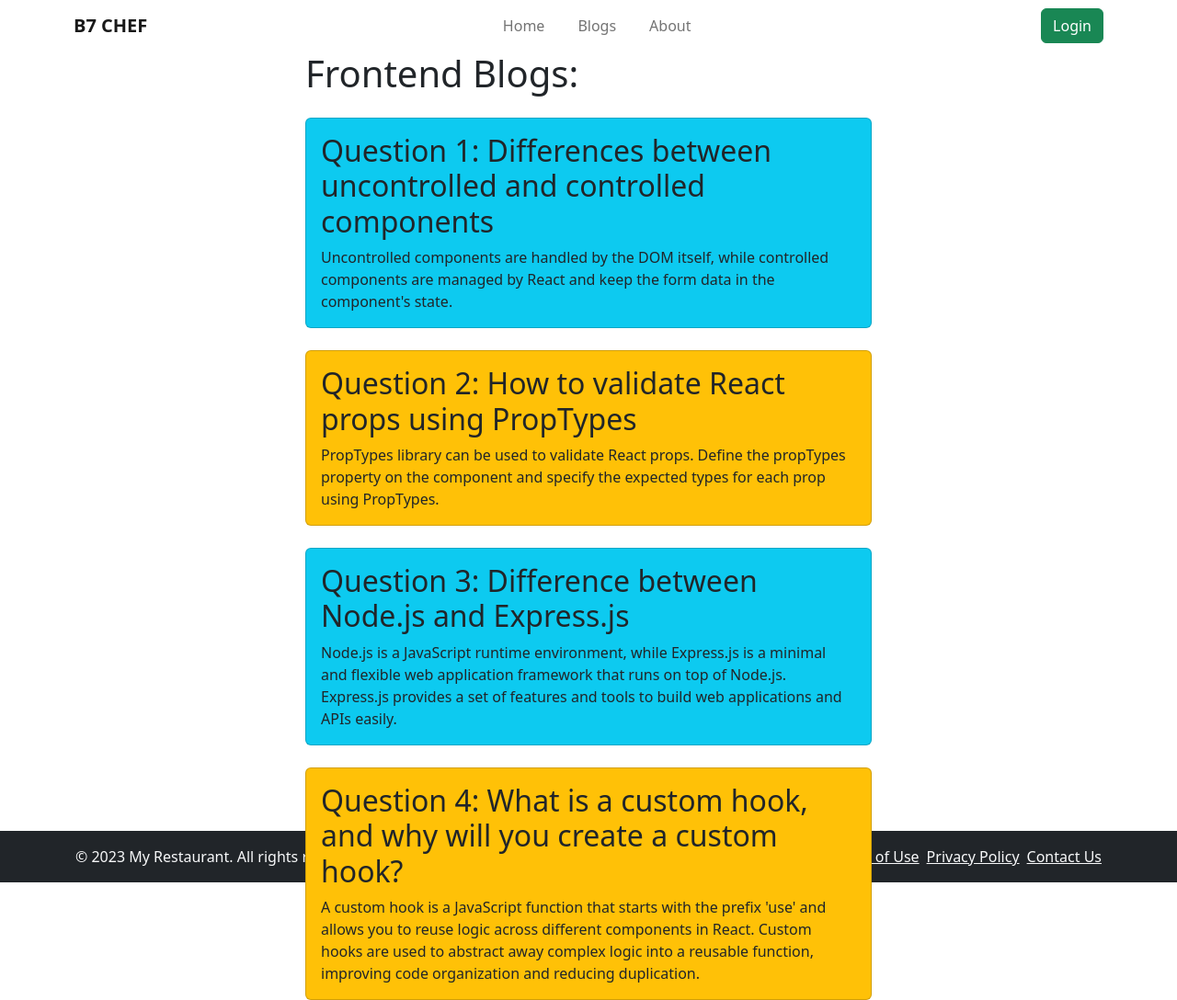
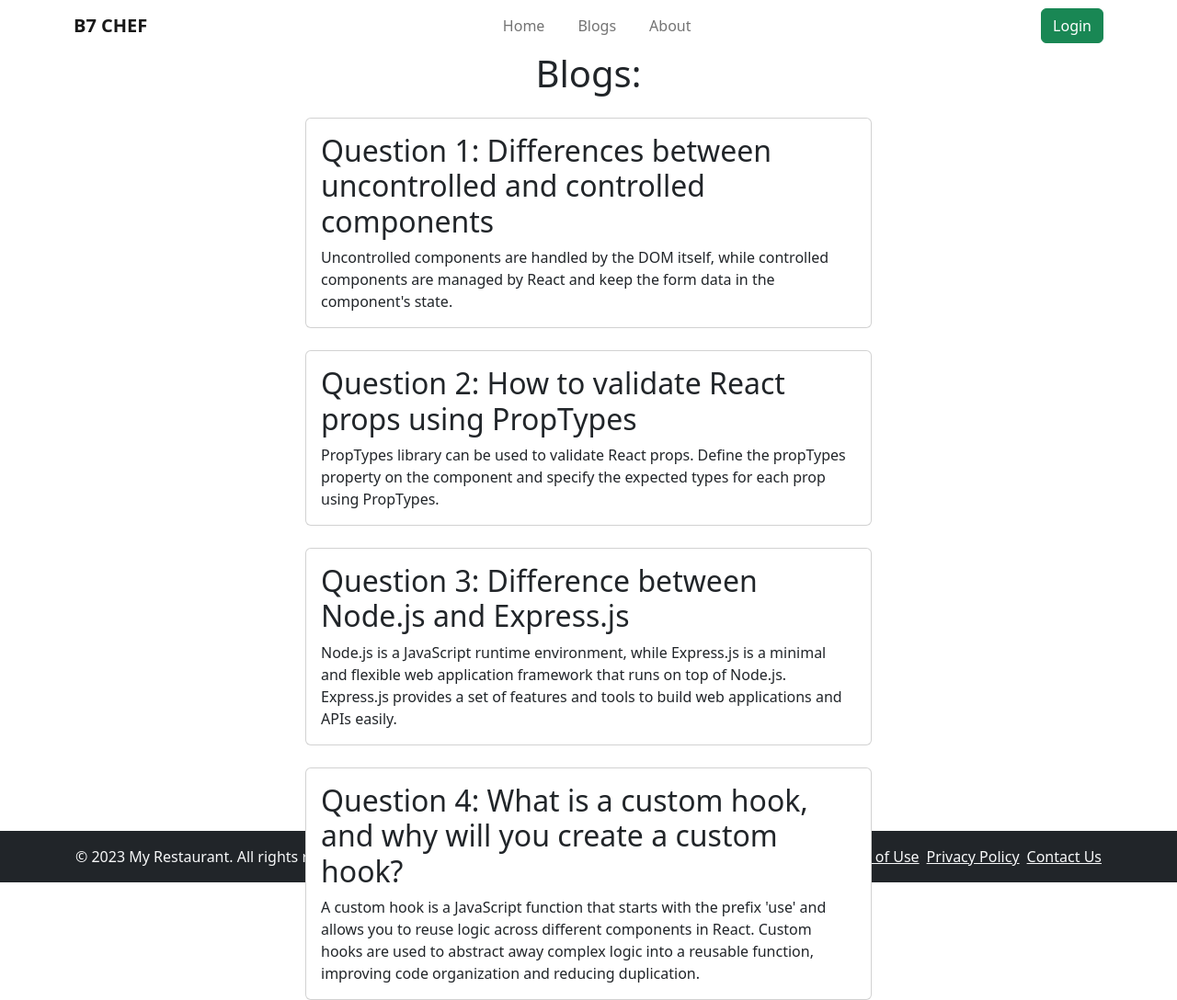
Before and after one commit to AhnafAlve/b7-chef-client, a React (Vite) app: page /blogs in a window 1280 px wide. Shown: the whole page at 92% size. Built offline with nearby package versions, Linux system fonts and the light colour scheme; no server answers.

Commit message:
spinner added

```diff
--- a/src/pages/Blogs/Blogs.jsx
+++ b/src/pages/Blogs/Blogs.jsx
@@ -3,8 +3,8 @@ import React from 'react';
 const Blogs = () => {
     return (
         <div className="container w-50 vh-100">
-            <h1 className="mb-4">Frontend Blogs:</h1>
-            <div className="card bg-info mb-4">
+            <h1 className="mb-4 text-center">Blogs:</h1>
+            <div className="card mb-4">
                 <div className="card-body">
                     <h2 className="card-title">Question 1: Differences between uncontrolled and controlled components</h2>
                     <p className="card-text">
@@ -13,7 +13,7 @@ const Blogs = () => {
                 </div>
             </div>
 
-            <div className="card bg-warning mb-4">
+            <div className="card mb-4">
                 <div className="card-body">
                     <h2 className="card-title">Question 2: How to validate React props using PropTypes</h2>
                     <p className="card-text">
@@ -22,7 +22,7 @@ const Blogs = () => {
                 </div>
             </div>
 
-            <div className="card bg-info mb-4">
+            <div className="card mb-4">
                 <div className="card-body">
                     <h2 className="card-title">Question 3: Difference between Node.js and Express.js</h2>
                     <p className="card-text">
@@ -31,7 +31,7 @@ const Blogs = () => {
                 </div>
             </div>
 
-            <div className="card bg-warning mb-4">
+            <div className="card mb-4">
                 <div className="card-body">
                     <h2 className="card-title">Question 4: What is a custom hook, and why will you create a custom hook?</h2>
                     <p className="card-text">
--- a/src/pages/Login/Login.jsx
+++ b/src/pages/Login/Login.jsx
@@ -1,10 +1,15 @@
 import React, { useContext } from 'react';
 import { FaGithub, FaGoogle } from 'react-icons/fa';
-import { Link } from 'react-router-dom';
+import { Link, useLocation, useNavigate } from 'react-router-dom';
 import { AuthContext } from '../../providers/AuthProvider';
 
 const Login = () => {
     const { signIn } = useContext(AuthContext);
+    const navigate = useNavigate();
+    const location = useLocation();
+    console.log('login page location', location);
+    const from = location.state?.from?.pathname || '/home';
+
 
     const handleLogin = event => {
         event.preventDefault();
@@ -17,6 +22,7 @@ const Login = () => {
             .then(result => {
                 const loggedUser = result.user;
                 console.log(loggedUser);
+                navigate(from, { replace: true });
             })
             .catch(error => {
                 console.log(error);
--- a/src/providers/AuthProvider.jsx
+++ b/src/providers/AuthProvider.jsx
@@ -6,20 +6,23 @@ export const AuthContext = createContext(null);
 
 const auth = getAuth(app);
 const AuthProvider = ({ children }) => {
-
     const [user, setUser] = useState(null);
+    const [loading, setLoading] = useState(true);
 
 
     const createUser = (email, password) => {
+        setLoading(true);
         return createUserWithEmailAndPassword(auth, email, password);
     }
 
     const signIn = (email, password) => {
+        setLoading(true);
         return signInWithEmailAndPassword(auth, email, password);
     }
 
 
     const logOut = () => {
+        setLoading(true);
         return signOut(auth);
     }
 
@@ -27,6 +30,7 @@ const AuthProvider = ({ children }) => {
         const unsubscribe = onAuthStateChanged(auth, loggedUser => {
             console.log('logged in user insite auth state observer', loggedUser);
             setUser(loggedUser);
+            setLoading(false);
         })
 
         return () => {
@@ -36,6 +40,7 @@ const AuthProvider = ({ children }) => {
 
     const authInfo = {
         user,
+        loading,
         createUser,
         signIn,
         logOut
--- a/src/routes/PrivateRout.jsx
+++ b/src/routes/PrivateRout.jsx
@@ -1,16 +1,20 @@
 import React, { useContext } from 'react';
 import { AuthContext } from '../providers/AuthProvider';
 import { Navigate, useLocation } from 'react-router-dom';
+import { Spinner } from 'react-bootstrap';
 
 const PrivateRout = ({ children }) => {
-    const { user } = useContext(AuthContext);
+    const { user, loading } = useContext(AuthContext);
     const location = useLocation();
     console.log(location);
 
+    if (loading) {
+        return <Spinner animation="border" variant="success" />
+    }
     if (user) {
         return children;
     }
-    return <Navigate to="/login" replace></Navigate>;
+    return <Navigate state={{ from: location }} to="/login" replace></Navigate>;
 
 };
 
```
